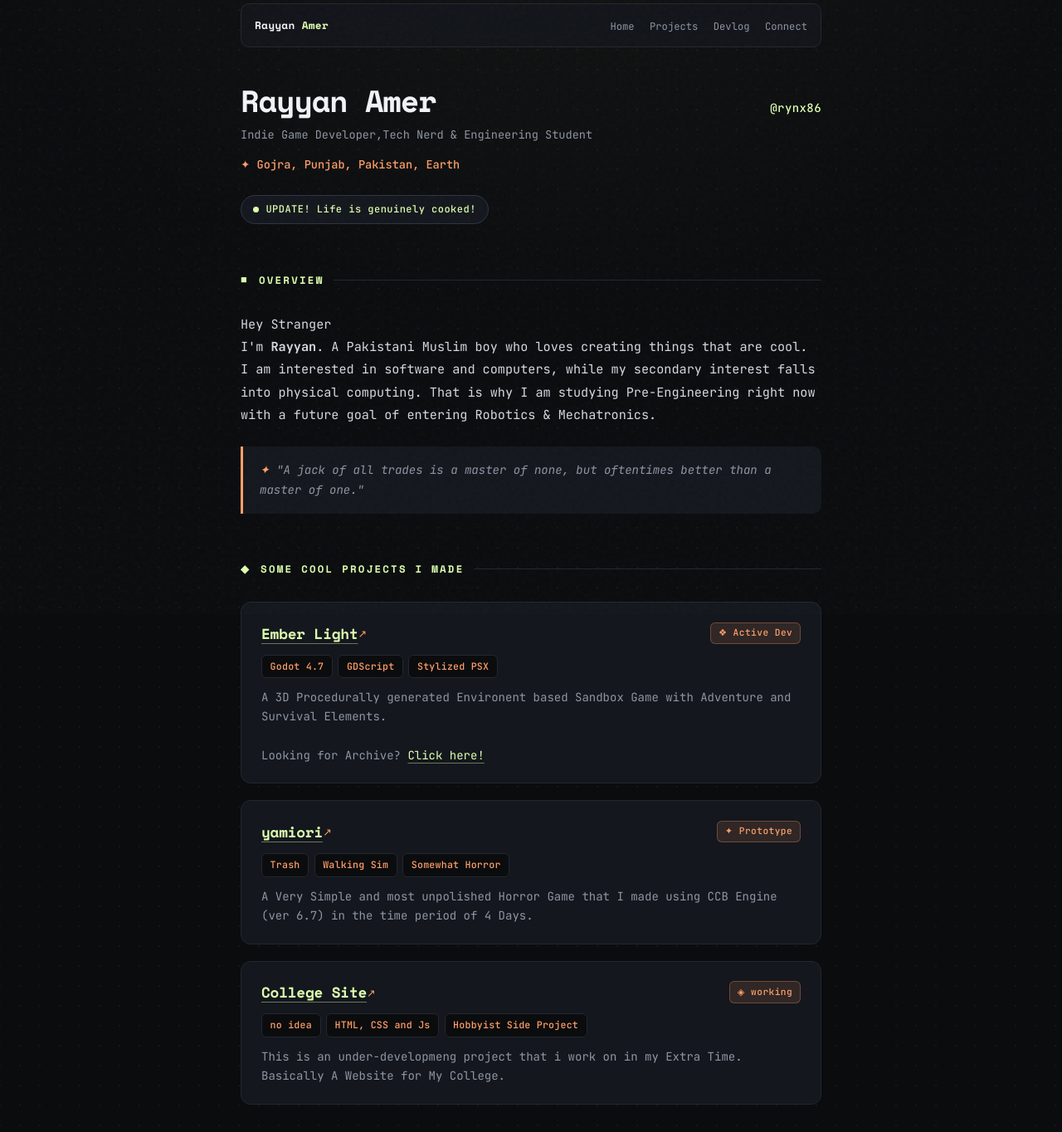
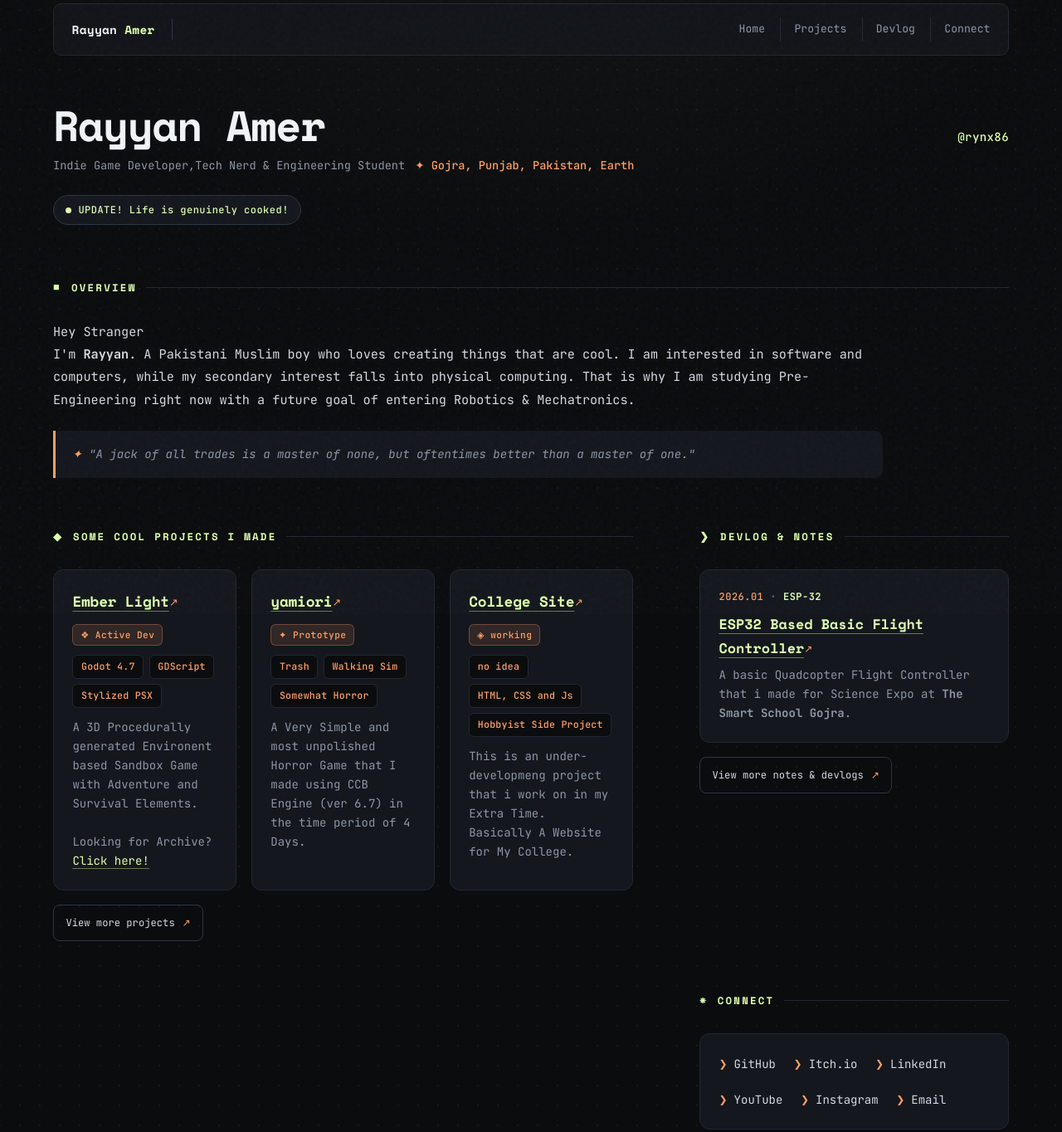
Before and after one commit to rayyanamer/rayyanamer.github.io, a plain HTML site: page index.html in a window 1280 px wide. Shown: the part 60-1424 px from the top of the page at 83% size. Drawn offline with nearby package versions, Linux system fonts and the light colour scheme.

Commit message:
Update index.html

```diff
--- a/index.html
+++ b/index.html
@@ -71,7 +71,7 @@
     }
 
     .container {
-      max-width: 700px;
+      width: min(100%, 720px);
       margin: 0 auto;
     }
 
@@ -146,8 +146,9 @@
       display: flex;
       align-items: center;
       justify-content: space-between;
-      gap: 1rem;
-      padding: 0.8rem 1rem;
+      gap: clamp(0.45rem, 2vw, 1.5rem);
+      min-width: 0;
+      padding: 0.8rem clamp(0.7rem, 2vw, 1rem);
       margin-bottom: 2.75rem;
       background: rgba(20, 23, 29, 0.82);
       border: 1px solid var(--border);
@@ -165,20 +166,44 @@
       white-space: nowrap;
     }
 
-    .nav-brand span { color: var(--accent-primary); }
+
+    .nav-brand {
+      padding-right: clamp(0.7rem, 1.8vw, 1.25rem);
+      border-right: 1px solid var(--border-accent);
+    }
+
+    .nav-links li {
+      display: flex;
+      align-items: center;
+    }
+
+    .nav-links li + li {
+      padding-left: clamp(0.45rem, 1.5vw, 1rem);
+      border-left: 1px solid var(--border);
+    }
+
+    .nav-links a {
+      display: inline-block;
+      padding: 0.2rem 0;
+    }
+
+    .nav-brand .brand-full > span { color: var(--accent-primary); }
+    .brand-short { display: none; color: var(--accent-primary); }
 
     .nav-links {
       display: flex;
       align-items: center;
       justify-content: flex-end;
-      flex-wrap: wrap;
-      gap: 0.45rem 1.15rem;
+      flex-wrap: nowrap;
+      gap: clamp(0.45rem, 1.8vw, 1.15rem);
       list-style: none;
+      min-width: 0;
+      white-space: nowrap;
     }
 
     .nav-links a {
       color: var(--muted);
-      font-size: 0.76rem;
+      font-size: clamp(0.68rem, 1vw, 0.76rem);
       text-decoration: none;
       text-underline-offset: 5px;
       transition: color 0.15s ease;
@@ -193,15 +218,31 @@
     @media (max-width: 560px) {
       body { padding: 2rem 1rem; }
       .site-nav {
-        align-items: flex-start;
-        flex-direction: column;
-        gap: 0.7rem;
+        gap: 0.4rem;
+        padding: 0.7rem 0.65rem;
         margin-bottom: 2.25rem;
       }
-      .nav-links {
-        justify-content: flex-start;
-        gap: 0.5rem 1rem;
+      .nav-brand {
+        font-size: 0.72rem;
+        padding-right: 0.5rem;
       }
+      .nav-links li + li { padding-left: 0.35rem; }
+      .nav-links { gap: clamp(0.35rem, 2.2vw, 0.8rem); }
+      .nav-links a { font-size: clamp(0.62rem, 2.4vw, 0.72rem); }
+    }
+
+    @media (max-width: 380px) {
+      .brand-full { display: none; }
+      .brand-short { display: inline; }
+    }
+
+    @media (max-width: 360px) {
+      body { padding-inline: 0.7rem; }
+      .site-nav { padding-inline: 0.5rem; }
+      .nav-links { gap: 0.3rem; }
+      .nav-brand { padding-right: 0.4rem; }
+      .nav-links li + li { padding-left: 0.25rem; }
+      .nav-links a { font-size: 0.61rem; }
     }
 
     /* SECTION HEADERS */
@@ -376,6 +417,39 @@
       line-height: 1.65;
     }
 
+    .section-more {
+      display: inline-flex;
+      align-items: center;
+      gap: 0.55rem;
+      margin-top: 1.1rem;
+      padding: 0.65rem 0.9rem;
+      border: 1px solid var(--border-accent);
+      border-radius: 8px;
+      background: transparent;
+      color: var(--text-main);
+      font-size: 0.76rem;
+      text-decoration: none;
+      transition: color 0.18s ease, border-color 0.18s ease, background-color 0.18s ease;
+    }
+
+    .section-more::after {
+      content: "↗";
+      color: var(--accent-secondary);
+      transition: transform 0.18s ease;
+    }
+
+    .section-more:hover,
+    .section-more:focus-visible {
+      color: var(--accent-primary);
+      border-color: var(--accent-primary);
+      background: var(--accent-primary-muted);
+    }
+
+    .section-more:hover::after,
+    .section-more:focus-visible::after {
+      transform: translate(2px, -2px);
+    }
+
     /* DEVLOG ENTRIES */
     .log-list {
       list-style: none;
@@ -502,17 +576,71 @@
     .footer-note {
       color: var(--subtle);
     }
+
+    /* DESKTOP LAYOUT */
+    @media (min-width: 900px) {
+      body { padding: 4rem clamp(2rem, 5vw, 5rem); }
+      .container { width: min(100%, 1240px); }
+      header { margin-bottom: 4rem; }
+      h1 { font-size: clamp(2.5rem, 4vw, 3.4rem); }
+      .site-nav { margin-bottom: 3.5rem; padding: 1rem 1.35rem; }
+      .nav-brand { font-size: 0.9rem; }
+      .nav-links a { font-size: 0.82rem; }
+      main {
+        display: grid;
+        grid-template-columns: minmax(0, 1.35fr) minmax(300px, 0.85fr);
+        column-gap: clamp(2.5rem, 5vw, 5rem);
+        row-gap: 0.5rem;
+        align-items: start;
+      }
+      main > section:first-child { grid-column: 1 / -1; }
+      main > section:nth-child(2) { grid-column: 1; }
+      main > section:nth-child(3) { grid-column: 2; }
+      main > section:nth-child(4) { grid-column: 2; }
+      section { margin-bottom: 3.25rem; }
+      .project-list {
+        display: grid;
+        grid-template-columns: repeat(2, minmax(0, 1fr));
+        gap: 1.1rem;
+      }
+      .project-card { min-width: 0; padding: 1.4rem; }
+      .project-card:last-child:nth-child(odd) { grid-column: 1 / -1; }
+      .log-item { padding: 1.4rem; }
+      .social-card { padding: 1.4rem; }
+      .social-links { gap: 1rem 1.35rem; }
+      .bio-text { max-width: 1000px; }
+      .quote-block { max-width: 1000px; }
+      footer { margin-top: 2rem; }
+    }
+
+    @media (min-width: 1200px) {
+      main {
+        grid-template-columns: minmax(0, 1.5fr) minmax(340px, 0.8fr);
+        column-gap: 5rem;
+      }
+      .project-list { grid-template-columns: repeat(3, minmax(0, 1fr)); }
+      .project-card:last-child:nth-child(odd) { grid-column: auto; }
+    }
+
+    @media (min-width: 561px) and (max-width: 899px) {
+      .container { width: min(100%, 820px); }
+      .project-list { display: grid; grid-template-columns: repeat(2, minmax(0, 1fr)); }
+      .project-card:last-child:nth-child(odd) { grid-column: 1 / -1; }
+    }
   </style>
 </head>
 <body>
   <div class="container">
     <nav class="site-nav" aria-label="Main navigation">
-      <a class="nav-brand" href="https://rayyanamer.github.io/" target="_blank" rel="noopener">Rayyan <span>Amer</span></a>
+      <a class="nav-brand" href="https://rayyanamer.github.io/" aria-label="Rayyan Amer">
+        <span class="brand-full">Rayyan <span>Amer</span></span>
+        <span class="brand-short">RA</span>
+      </a>
       <ul class="nav-links">
-        <li><a href="https://rayyanamer.github.io/" target="_blank" rel="noopener">Home</a></li>
-        <li><a href="https://rayyanamer.github.io/" target="_blank" rel="noopener">Projects</a></li>
-        <li><a href="https://rayyanamer.github.io/" target="_blank" rel="noopener">Devlog</a></li>
-        <li><a href="https://rayyanamer.github.io/" target="_blank" rel="noopener">Connect</a></li>
+        <li><a href="https://rayyanamer.github.io/">Home</a></li>
+        <li><a href="https://rayyanamer.github.io/">Projects</a></li>
+        <li><a href="https://rayyanamer.github.io/">Devlog</a></li>
+        <li><a href="https://rayyanamer.github.io/">Connect</a></li>
       </ul>
     </nav>
 
@@ -601,6 +729,7 @@
 
 
         </ul>
+        <a class="section-more" href="https://rayyanamer.github.io/">View more projects</a>
       </section>
 
       <!-- DEVLOG -->
@@ -622,6 +751,7 @@
           </li>
 
         </ul>
+        <a class="section-more" href="https://rayyanamer.github.io/">View more notes &amp; devlogs</a>
       </section>
 
       <!-- SOCIAL LINKS -->
```
